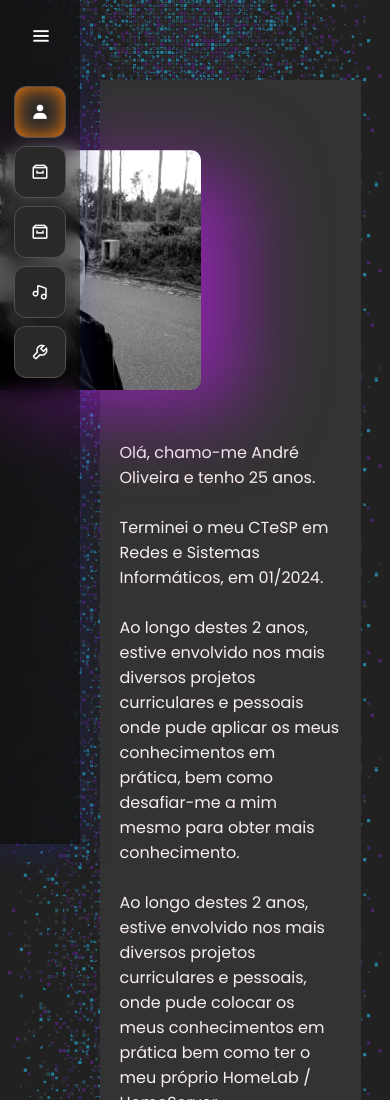
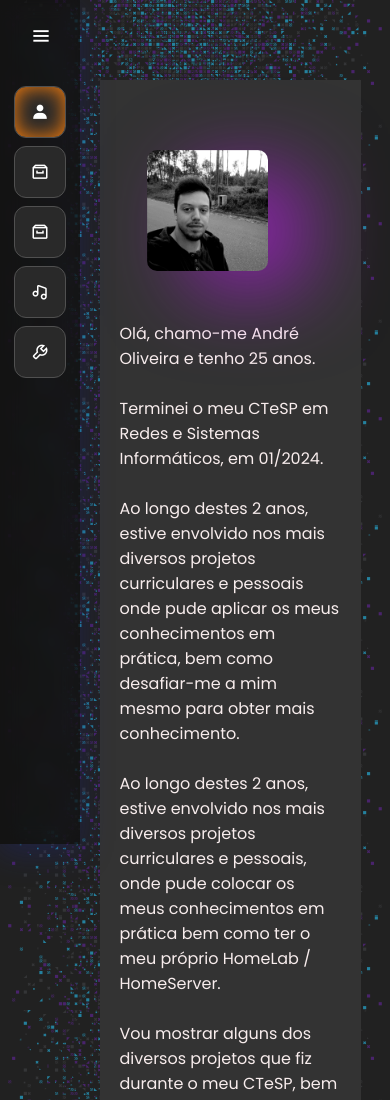
Before and after one commit to N0rbelio/myself, a plain HTML site: page index.html in a window 390 px wide. Shown: the top 1100 px of the page. Drawn offline with nearby package versions, Linux system fonts and the light colour scheme.

Commit message:
forgot mobile changes

```diff
--- a/styles/images.css
+++ b/styles/images.css
@@ -14,3 +14,13 @@
     display: block;
     border-radius: 10px;
 }
+
+@media screen and (max-width: 883px) {
+    .image-container {
+        margin-left: 10%;
+        margin-right: 10%;
+        max-width: 100%;
+        filter: drop-shadow(40px 20px 40px #ca1aff91);
+        border-radius: 10px;
+    }
+}
```
Also changed, not shown: index.html (+1 -0 lines).
